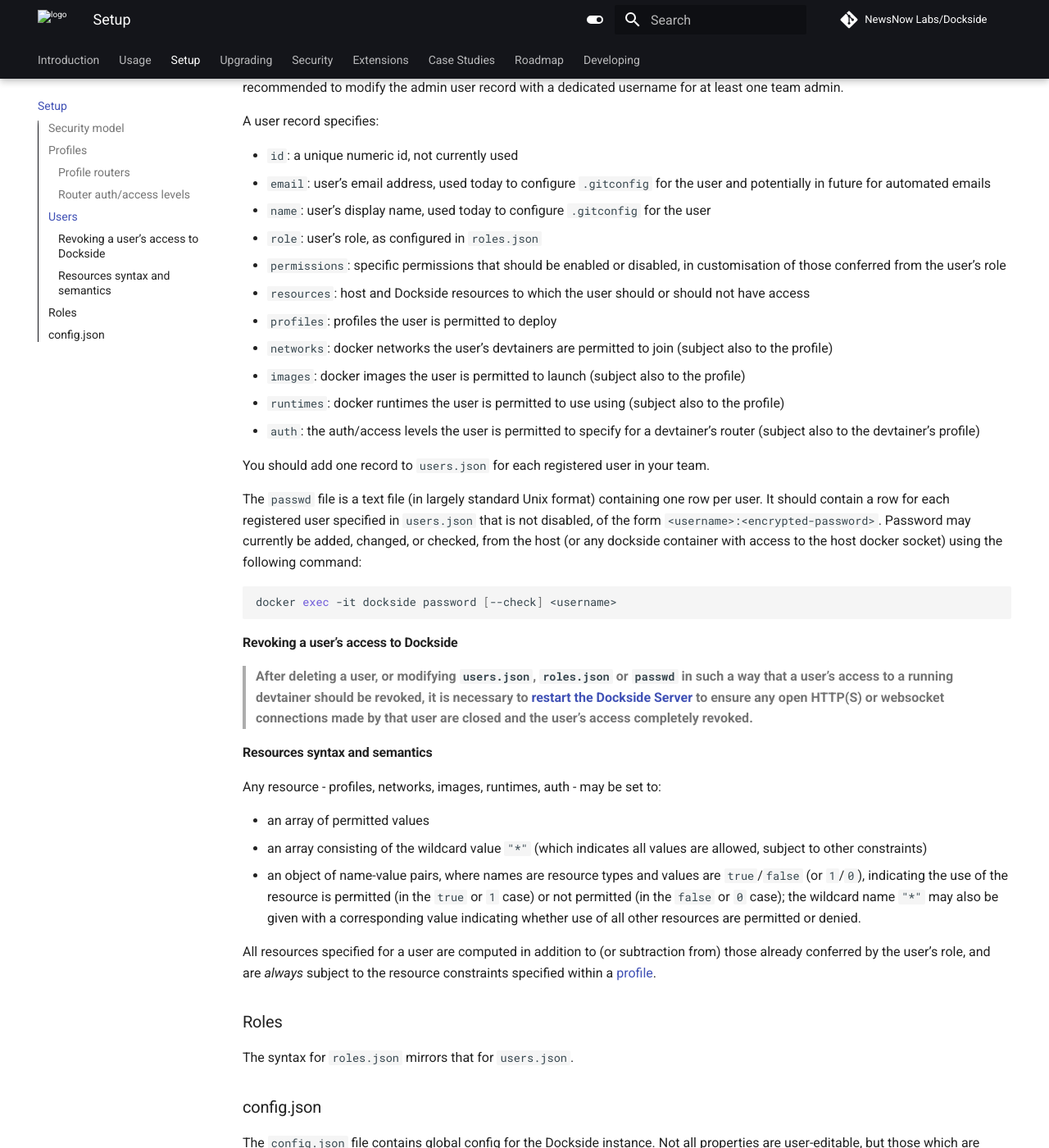
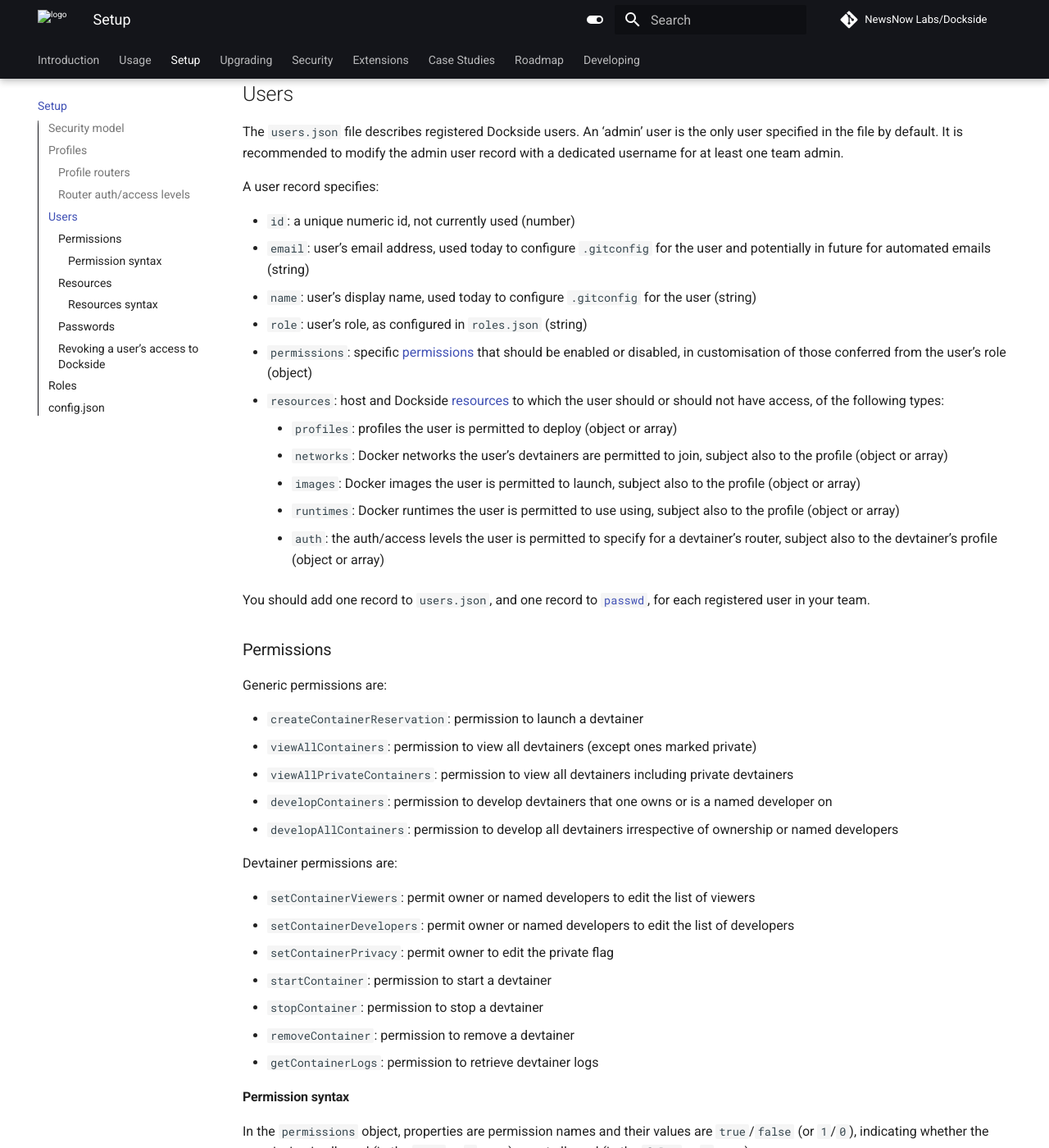
Before and after one commit to newsnowlabs/dockside, an MkDocs documentation site: the page built from docs/setup.md, in a window 1280 px wide and 1400 px high, scrolled down 3637 px. Shown: the whole window at 82% size. Built offline with MkDocs 1.6.1 and Material for MkDocs 9.7.7, drawn with Linux system fonts in a browser that asks for light colours; comment, search, counter and statistics services are not loaded; some of the changed text lies outside the part shown.

Commit message:
Improve docs for users.json permissions and resources

````diff
--- a/docs/setup.md
+++ b/docs/setup.md
@@ -22,7 +22,7 @@ Dockside automatically checks for and reloads all configuration `.json` files wh
 
 Dockside `.json` files are allowed to contain JavaScript-style `//` comments.
 
-### Security model
+## Security model
 
 Dockside aims to secure host resources such that they may only be used by registered Dockside users as permitted by the user's User record, the Role record corresponding to their role, and by the specification of the Profiles they are permitted to deploy.
 
@@ -36,13 +36,13 @@ Read on, to learn about [Profiles](#profiles), [Users](#users) and [Roles](#role
 
 > **N.B. For avoidance of doubt, non-registered users may not access the Dockside UI, and may not deploy or configure devtainers. But, non-registered 'users' may access a non-IDE service running within a devtainer if the router auth/access level has been set to `public`.**
 
-### Profiles
+## Profiles
 
 Profile `.json` files specify the broad types of devtainer that may be launched within Dockside, and each profile specifies the precise nature of the devtainer and the range of parameters which a user is allowed to customise.
 
-A team admin is expected to add, remove and customise the profiles to meet the needs of their development team.
+A team admin is expected to preconfigure the available profiles to meet the needs of their development team.
 
-A profiles today allow the specification of the available user choices for the following Docker container properties: images, bind-mounts, volume-mounts and tmpfs-mounts, networks, runtimes, launch commands.
+A profile allows the specification of the available user choices for the following Docker container properties: images, bind-mounts, volume-mounts and tmpfs-mounts, networks, runtimes, launch commands.
 
 A profile also allow the specification of Dockside _routers_, which dictate how external HTTP(S) requests are mapped to internal HTTP(S) requests to devtainer services launched from the profile, and what access level(s) a user (who may or may not be a Dockside user) must have in order to access the service.
 
@@ -70,7 +70,7 @@ The currently-supported root properties within a profile are:
 | entrypoint | command with which to override image entrypoint | optional | `[]` | `["/my-entrypoint.sh"]` |
 | mountIDE | disable mounting the Dockside IDE volume (strictly for use with images, such as the Dockside image, that embed their own IDE volume) | optional | `false` | `true` |
 
-#### Profile routers
+### Profile routers
 
 A profile may specify zero or more routers. Each router consists of:
 
@@ -79,9 +79,9 @@ A profile may specify zero or more routers. Each router consists of:
 - `domains`: an array of one or more domain names that when requested, in conjunction with a correct prefix, will select the router (or, the `"*"` wildcard value should otherwise be used)
 - `https` (optional): an object specifying, for incoming public https requests selecting the router, the protocol and port within the devtainer to which the request should be forwarded
 - `http` (optional): an object specifying, for incoming public http requests selecting the router, the protocol and port within the devtainer to which the request should be forwarded
-- `auth`: an array of permitted auth/access levels that may be set on a devtainer for this router (see [auth/access levels](#auth-access-levels))
+- `auth`: an array of permitted auth/access levels that may be set on a devtainer for this router (see [auth/access levels](#router-auth%2Faccess-levels))
 
-#### Router auth/access levels
+### Router auth/access levels
 
 The available router auth/access levels are, from most to least restrictive, are:
 
@@ -94,51 +94,98 @@ The available router auth/access levels are, from most to least restrictive, are
 Planned but as-yet not-fully-implemented router auth/access levels, are:
 - Devtainer cookie (`containerCookie`) i.e. a secret cookie unique to the devtainer must be presented to access this router
 
-### Users
+## Users
 
 The `users.json` file describes registered Dockside users. An 'admin' user is the only user specified in the file by default. It is recommended to modify the admin user record with a dedicated username for at least one team admin.
 
 A user record specifies:
 
-- `id`: a unique numeric id, not currently used
-- `email`: user's email address, used today to configure `.gitconfig` for the user and potentially in future for automated emails
-- `name`: user's display name, used today to configure `.gitconfig` for the user
-- `role`: user's role, as configured in `roles.json`
-- `permissions`: specific permissions that should be enabled or disabled, in customisation of those conferred from the user's role
-- `resources`: host and Dockside resources to which the user should or should not have access
-  - `profiles`: profiles the user is permitted to deploy
-  - `networks`: docker networks the user's devtainers are permitted to join (subject also to the profile)
-  - `images`: docker images the user is permitted to launch (subject also to the profile)
-  - `runtimes`: docker runtimes the user is permitted to use using (subject also to the profile)
-  - `auth`: the auth/access levels the user is permitted to specify for a devtainer's router (subject also to the devtainer's profile)
+- `id`: a unique numeric id, not currently used (number)
+- `email`: user's email address, used today to configure `.gitconfig` for the user and potentially in future for automated emails (string)
+- `name`: user's display name, used today to configure `.gitconfig` for the user (string)
+- `role`: user's role, as configured in `roles.json` (string)
+- `permissions`: specific [permissions](#permissions) that should be enabled or disabled, in customisation of those conferred from the user's role (object)
+- `resources`: host and Dockside [resources](#resources) to which the user should or should not have access, of the following types:
+    - `profiles`: profiles the user is permitted to deploy (object or array)
+    - `networks`: Docker networks the user's devtainers are permitted to join, subject also to the profile (object or array)
+    - `images`: Docker images the user is permitted to launch, subject also to the profile (object or array)
+    - `runtimes`: Docker runtimes the user is permitted to use using, subject also to the profile (object or array)
+    - `auth`: the auth/access levels the user is permitted to specify for a devtainer's router, subject also to the devtainer's profile (object or array)
 
-You should add one record to `users.json` for each registered user in your team.
+You should add one record to `users.json`, and one record to [`passwd`](#passwords), for each registered user in your team.
 
-The `passwd` file is a text file (in largely standard Unix format) containing one row per user. It should contain a row for each registered user specified in `users.json` that is not disabled, of the form `<username>:<encrypted-password>`. Password may currently be added, changed, or checked, from the host (or any dockside container with access to the host docker socket) using the following command:
+### Permissions
+
+Generic permissions are:
+
+- `createContainerReservation`: permission to launch a devtainer
+- `viewAllContainers`: permission to view all devtainers (except ones marked private)
+- `viewAllPrivateContainers`: permission to view all devtainers including private devtainers
+- `developContainers`: permission to develop devtainers that one owns or is a named developer on
+- `developAllContainers`: permission to develop all devtainers irrespective of ownership or named developers
+
+Devtainer permissions are:
+
+- `setContainerViewers`: permit owner or named developers to edit the list of viewers
+- `setContainerDevelopers`: permit owner or named developers to edit the list of developers
+- `setContainerPrivacy`: permit owner to edit the private flag
+- `startContainer`: permission to start a devtainer
+- `stopContainer`: permission to stop a devtainer
+- `removeContainer`: permission to remove a devtainer
+- `getContainerLogs`: permission to retrieve devtainer logs
+
+#### Permission syntax
+
+In the `permissions` object, properties are permission names and their values are `true`/`false` (or `1`/`0`), indicating whether the permission is allowed (in the `true` or `1` case) or not allowed (in the `false` or `0` case).
+
+> N.B. All permissions specified for a user are computed in addition to (or subtracted from) those already conferred by the user's role.
+
+### Resources
+
+Available resource names are:
+
+- `profiles`: choose from available profile filenames
+- `networks`: choose from available Docker networks
+- `images`: choose from available Docker images
+- `runtimes`: choose from available Docker runtimes
+- `auth`: choose from the hardcoded [auth/access levels](#router-auth%2Faccess-levels)
+
+#### Resources syntax
+
+Any resource type - `profiles`, `networks`, `images`, `runtimes`, `auth` - may be set to:
+
+- an array of permitted resource names
+- an array consisting of the wildcard value `"*"` (which indicates all names are allowed, subject to other constraints)
+- an object, where properties are resource names and their values are `true`/`false` (or `1`/`0`), indicating the use of the resource is  permitted (in the `true` or `1` case) or not permitted (in the `false` or `0` case); the wildcard name `"*"` may also be given with a corresponding value indicating whether use of all other resources are permitted or denied.
+
+> N.B. All resource names specified for a user are computed in addition to (or subtracted from) those already conferred by the user's role, and are _always_ subject to the resource constraints specified within a [profile](#profiles).
+
+Examples:
+
+- `"networks": { "*": 1 }` - permit use of any network
+- `"networks": { "*": 1, "customnet": 0 }` - permit use of any network _except_ `customnet`
+- `"networks": { "*": 0, "customnet": 1 }` - permit use of _only_ `customnet` network
+- `"networks": [ "customnet" ]` - permit use of _only_ `customnet` network
+
+### Passwords
+
+The `passwd` file is a text file (in essentially standard Unix format) containing one row per user. It should contain a row for each registered user specified in `users.json` that is not disabled, of the form `<username>:<encrypted-password>`. Passwords may currently be added, changed, or checked, from the host (or any dockside container with access to the host docker socket) using the following command:
 
 ```sh
 docker exec -it dockside password [--check] <username>
 ```
 
-#### Revoking a user's access to Dockside
+### Revoking a user's access to Dockside
 
 > **After deleting a user, or modifying `users.json`, `roles.json` or `passwd` in such a way that a user's access to a running devtainer should be revoked, it is necessary to [restart the Dockside Server](#dockside-server) to ensure any open HTTP(S) or websocket connections made by that user are closed and the user's access completely revoked.**
 
-#### Resources syntax and semantics
+## Roles
 
-Any resource - profiles, networks, images, runtimes, auth - may be set to:
+The syntax for `roles.json` mirrors that for `users.json`, except top-level object properties declare arbitrarily-named roles representing useful collections of permissions and resources that may be assigned to multiple users via the user's `role` property.
 
-- an array of permitted values
-- an array consisting of the wildcard value `"*"` (which indicates all values are allowed, subject to other constraints)
-- an object of name-value pairs, where names are resource types and values are `true`/`false` (or `1`/`0`), indicating the use of the resource is  permitted (in the `true` or `1` case) or not permitted (in the `false` or `0` case); the wildcard name `"*"` may also be given with a corresponding value indicating whether use of all other resources are permitted or denied.
+N.B. The `admin` role is special: a user with the `admin` role is granted all permissions and access to all available resources, unless explicitly denied either in the `admin` role definition, or in the user's record.
 
-All resources specified for a user are computed in addition to (or subtraction from) those already conferred by the user's role, and are _always_ subject to the resource constraints specified within a [profile](#profiles).
-
-### Roles
-
-The syntax for `roles.json` mirrors that for `users.json`.
-
-### config.json
+## config.json
 
 The `config.json` file contains global config for the Dockside instance. Not all properties are user-editable, but those which are include:
 
````
